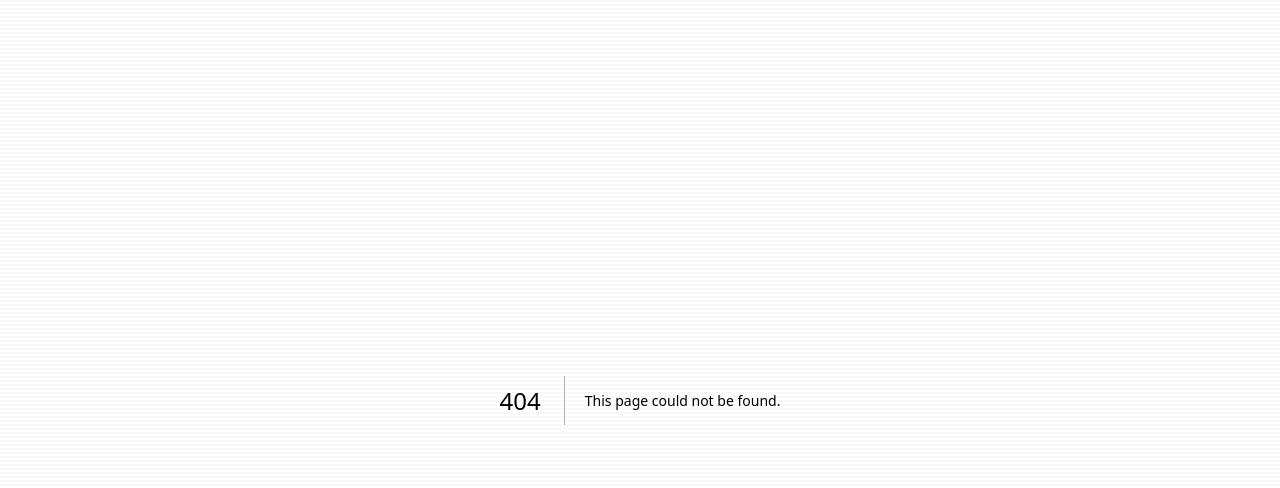
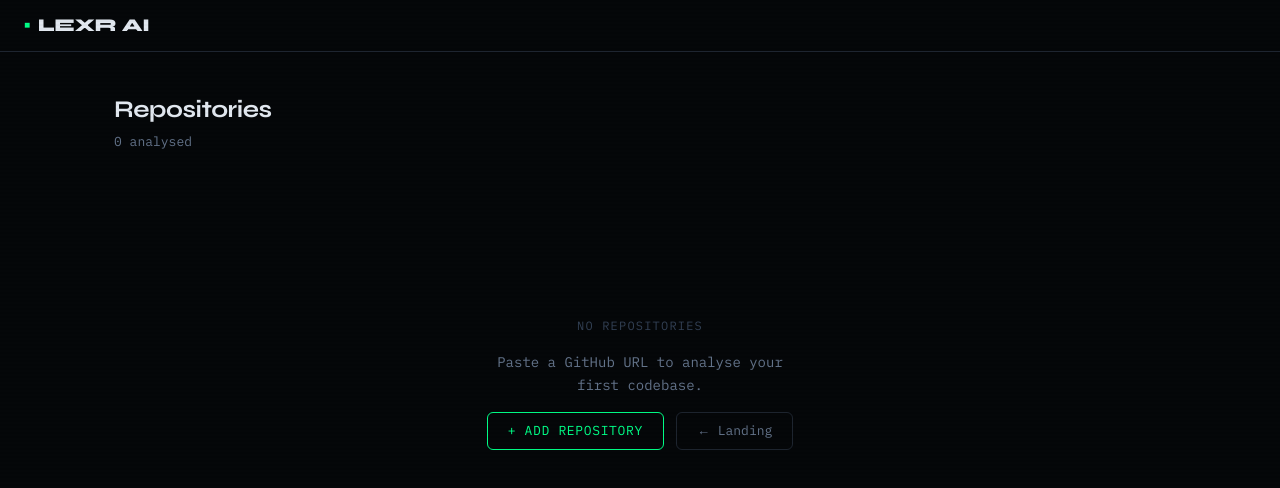
Before and after one commit to OKsatyam/LexrAI, a Next.js app in the folder frontend/: page /dashboard in a window 1280 px wide. Before the commit this address had no page. Shown: the top 488 px of the page. Built offline with nearby package versions, Linux system fonts and the light colour scheme.

Commit message:
feat: dashboard page — repo grid, stagger animation, empty state, add modal

```diff
--- /dev/null
+++ b/frontend/app/dashboard/page.tsx
@@ -0,0 +1,139 @@
+"use client";
+
+import { useCallback, useEffect, useState } from "react";
+import { motion } from "framer-motion";
+import Nav from "../components/Nav";
+import RepoCard from "../components/RepoCard";
+import SkeletonCard from "../components/SkeletonCard";
+import AddRepoModal from "../components/AddRepoModal";
+import EmptyDashboard from "../components/EmptyDashboard";
+import { getRepos } from "../lib/repos";
+import type { StoredRepo } from "../lib/types";
+
+export default function DashboardPage() {
+  const [repos, setRepos] = useState<StoredRepo[] | null>(null); // null = loading
+  const [modalOpen, setModalOpen] = useState(false);
+
+  const loadRepos = useCallback(() => {
+    setRepos(getRepos());
+  }, []);
+
+  useEffect(() => {
+    loadRepos();
+  }, [loadRepos]);
+
+  return (
+    <div style={{ minHeight: "100vh", background: "var(--black)" }}>
+      <Nav />
+
+      <main style={{ maxWidth: "1100px", margin: "0 auto", padding: "40px 24px" }}>
+        {/* Header */}
+        <div style={{ marginBottom: "32px" }}>
+          <h1
+            style={{
+              fontFamily: "var(--font-display), Syne, sans-serif",
+              fontWeight: 700,
+              fontSize: "24px",
+              color: "var(--text)",
+              letterSpacing: "-0.02em",
+            }}
+          >
+            Repositories
+          </h1>
+          <p
+            style={{
+              fontFamily: "var(--font-mono), monospace",
+              fontSize: "13px",
+              color: "var(--text-dim)",
+              marginTop: "4px",
+            }}
+          >
+            {repos?.length ?? 0} analysed
+          </p>
+        </div>
+
+        {/* Loading skeletons */}
+        {repos === null && (
+          <div style={{ display: "grid", gridTemplateColumns: "repeat(auto-fill, minmax(280px, 1fr))", gap: "16px" }}>
+            {[1, 2, 3].map((i) => <SkeletonCard key={i} />)}
+          </div>
+        )}
+
+        {/* Empty state */}
+        {repos !== null && repos.length === 0 && (
+          <EmptyDashboard onAdd={() => setModalOpen(true)} />
+        )}
+
+        {/* Repo grid */}
+        {repos !== null && repos.length > 0 && (
+          <motion.div
+            initial="hidden"
+            animate="show"
+            variants={{
+              hidden: {},
+              show: { transition: { staggerChildren: 0.05 } },
+            }}
+            style={{
+              display: "grid",
+              gridTemplateColumns: "repeat(auto-fill, minmax(280px, 1fr))",
+              gap: "16px",
+            }}
+          >
+            {repos.map((repo) => (
+              <motion.div
+                key={repo.id}
+                variants={{
+                  hidden: { opacity: 0, y: 12 },
+                  show: { opacity: 1, y: 0 },
+                }}
+                transition={{ duration: 0.25 }}
+              >
+                <RepoCard repo={repo} onStatusChange={loadRepos} />
+              </motion.div>
+            ))}
+
+            {/* Add card */}
+            <motion.div
+              variants={{ hidden: { opacity: 0, y: 12 }, show: { opacity: 1, y: 0 } }}
+              transition={{ duration: 0.25 }}
+            >
+              <button
+                onClick={() => setModalOpen(true)}
+                style={{
+                  width: "100%",
+                  minHeight: "140px",
+                  background: "transparent",
+                  border: "1px dashed var(--green)",
+                  borderRadius: "8px",
+                  display: "flex",
+                  flexDirection: "column",
+                  alignItems: "center",
+                  justifyContent: "center",
+                  gap: "8px",
+                  cursor: "pointer",
+                  color: "var(--green)",
+                  fontFamily: "var(--font-mono), monospace",
+                  fontSize: "12px",
+                  letterSpacing: "0.1em",
+                  opacity: 0.7,
+                  transition: "opacity 0.15s",
+                }}
+                onMouseEnter={(e) => (e.currentTarget.style.opacity = "1")}
+                onMouseLeave={(e) => (e.currentTarget.style.opacity = "0.7")}
+              >
+                <span style={{ fontSize: "28px", fontWeight: 300, lineHeight: 1 }}>+</span>
+                ADD REPOSITORY
+              </button>
+            </motion.div>
+          </motion.div>
+        )}
+      </main>
+
+      <AddRepoModal
+        open={modalOpen}
+        onClose={() => setModalOpen(false)}
+        onAdded={loadRepos}
+      />
+    </div>
+  );
+}
```
